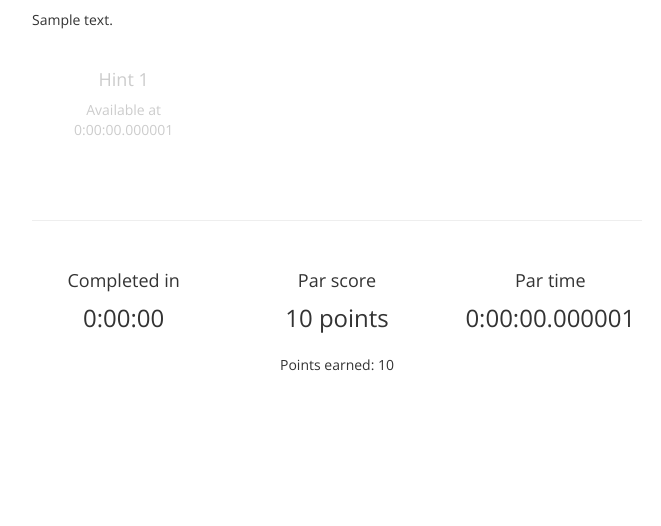
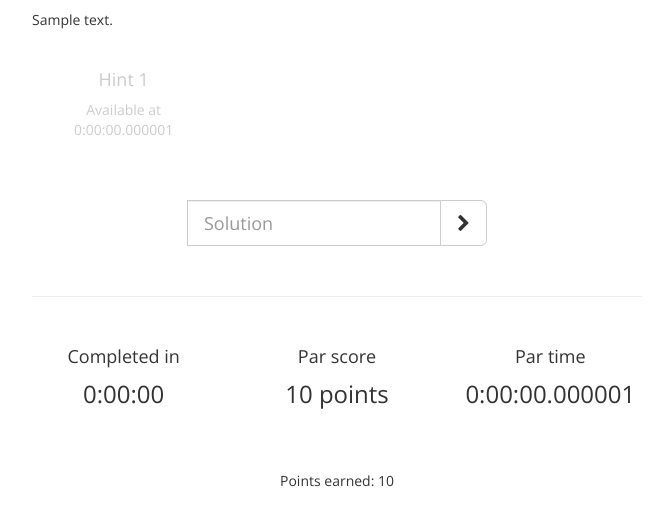
Before and after one commit to kevinzhe/puzzlehunt-112, a Django app: page /p/1/ in a window 1280 px wide. Shown: the part 201-727 px from the top of the page, without its empty margins (303-964 px from the left). Run offline with Django 3.2, Linux system fonts and the light colour scheme; a user stored in the database is signed in; tables that the repository leaves empty hold one stand-in row (values such as "Sample post"); some libraries are stand-ins or nearby versions.

Commit message:
Class based Puzzle view and form for puzzle page

```diff
--- a/puzzlehunt_112_f15/puzzlehunt/static/puzzlehunt/css/puzzle.css
+++ b/puzzlehunt_112_f15/puzzlehunt/static/puzzlehunt/css/puzzle.css
@@ -25,4 +25,11 @@ hr {
 .info-content {
     font-weight: 300;
     font-size: 24px;
+    margin-bottom: 40px;
 }
+
+.solution-form {
+    max-width: 300px;
+    margin: 0 auto;
+    margin-bottom: 50px;
+}
--- a/puzzlehunt_112_f15/puzzlehunt/static/puzzlehunt/js/puzzle.js
+++ b/puzzlehunt_112_f15/puzzlehunt/static/puzzlehunt/js/puzzle.js
@@ -1,16 +1,4 @@
 $(document).ready(function() {
-    //var setProgress = function() {
-    //    var progressBar = $('#puzzle-progress');
-    //    var startTime = progressBar.data('starttime');
-    //    var limit = progressBar.data('parlimit');
-    //    var now = Math.floor(Date.now()/1000);
-    //    var progress = Math.min(((now-startTime)/limit*100),100);
-    //    progressBar.css({width:progress+'%'});
-    //};
-    //setProgress();
-    //window.setInterval(setProgress, 5000);
-
-
     var parTimer = $('#par-timer');
 
     var startTime = parTimer.data('start-time');
@@ -21,6 +9,7 @@ $(document).ready(function() {
 
     parTimer.timer({
         seconds: elapsed,
+        format: '%m:%s',
     });
 
     $('.hint').each(function() {
@@ -28,4 +17,5 @@ $(document).ready(function() {
         var shownAfter = $(this).data('show-after');
         var remaining = Math.max(timeToShow-now, 0);
     });
+
 });
--- a/puzzlehunt_112_f15/puzzlehunt/templates/puzzlehunt/puzzle.html
+++ b/puzzlehunt_112_f15/puzzlehunt/templates/puzzlehunt/puzzle.html
@@ -44,8 +44,15 @@
 {% endfor %}
         </div>
 
-        <div class='row'>
+        <div class='row solution-form'>
             <form>
+                <div class='input-group input-group-lg'>
+                    <label for='{{ form.solution.id_for_label }}' class='sr-only'>Solution</label>
+                    <input class='form-control solution-field' id='{{ form.solution.auto_id }}' name='{{ form.solution.html_name }}' type='text' placeholder='Solution' required>
+                    <span class='input-group-btn'>
+                        <button class='btn btn-default' id='submit' type='submit'><i class='fa fa-chevron-right'></i></button>
+                    </span>
+                </div>
             </form>
         </div>
 
--- a/puzzlehunt_112_f15/puzzlehunt/urls.py
+++ b/puzzlehunt_112_f15/puzzlehunt/urls.py
@@ -3,9 +3,21 @@ from django.contrib.auth import views as auth_views
 from . import views
 
 urlpatterns = [
-    url(r'^$', views.home, name='puzzlehunt-home'),
-    url(r'^p/$', views.puzzle_index, name='puzzle-index'),
-    url(r'^p/(?P<puzzle_id>[0-9]+)/$', views.puzzle, name='puzzle'),
-    url(r'^login$', auth_views.login, {'template_name':'login.html', 'extra_context':{'next':'/p'}}, name='login'),
-    url(r'^logout$', auth_views.logout, {'next_page': views.home}, name='logout'),
+    url(r'^$',
+        views.home,
+        name='puzzlehunt-home'),
+    url(r'^p/$',
+        views.puzzle_index,
+        name='puzzle-index'),
+    url(r'^p/(?P<puzzle_id>[0-9]+)/$',
+        views.PuzzleView.as_view(),
+        name='puzzle'),
+    url(r'^login$',
+        auth_views.login,
+        {'template_name':'login.html', 'extra_context':{'next':'/p'}},
+        name='login'),
+    url(r'^logout$',
+        auth_views.logout,
+        {'next_page': views.home},
+        name='logout'),
 ]
--- a/puzzlehunt_112_f15/puzzlehunt/views.py
+++ b/puzzlehunt_112_f15/puzzlehunt/views.py
@@ -1,48 +1,65 @@
 from django.shortcuts import render, get_object_or_404, redirect
 from django.contrib.auth.decorators import login_required
+from django.utils.decorators import method_decorator
 from django.utils.timezone import now
 from .models import Puzzle, PuzzleProgress, Hint, Team, TeamMember
+from django.views.generic import View
+from django import forms
+
+
+class PuzzleSolutionForm(forms.Form):
+    solution = forms.CharField()
+
+class PuzzleView(View):
+
+    @method_decorator(login_required)
+    def get(self, request, puzzle_id):
+        # Get the team
+        try: team = TeamMember.objects.get(user=request.user).team
+        except TeamMember.DoesNotExist: return redirect(home)
+        # Get the puzzle+hints
+        puzzle = get_object_or_404(Puzzle, pk=puzzle_id)
+        hints = Hint.objects.filter(puzzle=puzzle)
+        # Get the progress
+        try: progress = PuzzleProgress.objects.get(puzzle=puzzle, team=team)
+        except PuzzleProgress.DoesNotExist:
+            progress = PuzzleProgress(
+                team        = team,
+                puzzle      = puzzle,
+                start_time  = now()
+            )
+            progress.save()
+        for hint in hints:
+            hint.can_show = progress.start_time+hint.time_shown < now()
+            hint.time_to_show = int((progress.start_time+hint.time_shown).timestamp())
+        # Render the view
+        template_info = {
+            'form':         PuzzleSolutionForm(),
+            'order':        puzzle.order,
+            'title':        puzzle.title,
+            'subtitle':     puzzle.subtitle,
+            'flavortext':   puzzle.flavortext,
+            'par_score':    puzzle.par_score,
+            'start_time':   progress.start_time,
+            'end_time':     progress.end_time,
+            'completed_in': progress.completed_in,
+            'score':        progress.score,
+            'par_duration_human': puzzle.time_limit,
+            'par_duration': int(puzzle.time_limit.total_seconds()),
+            'hints':        hints,
+        }
+        return render(request, 'puzzlehunt/puzzle.html', template_info)
+
+    @method_decorator(login_required)
+    def post(self, request, puzzle_id):
+        try: team = TeamMember.objects.get(user=request.user).team
+        except TeamMember.DoesNotExist: return redirect(home)
+
 
 
 def home(request):
     return render(request, 'puzzlehunt/home.html')
 
-@login_required
-def puzzle(request, puzzle_id):
-    # Get the team
-    try: team = TeamMember.objects.get(user=request.user).team
-    except TeamMember.DoesNotExist: return redirect(home)
-    # Get the puzzle+hints
-    puzzle = get_object_or_404(Puzzle, pk=puzzle_id)
-    hints = Hint.objects.filter(puzzle=puzzle)
-    # Get the progress
-    try: progress = PuzzleProgress.objects.get(puzzle=puzzle, team=team)
-    except PuzzleProgress.DoesNotExist:
-        progress = PuzzleProgress(
-            team        = team,
-            puzzle      = puzzle,
-            start_time  = now()
-        )
-        progress.save()
-    for hint in hints:
-        hint.can_show = progress.start_time+hint.time_shown < now()
-        hint.time_to_show = int((progress.start_time+hint.time_shown).timestamp())
-    # Render the view
-    template_info = {
-        'order':        puzzle.order,
-        'title':        puzzle.title,
-        'subtitle':     puzzle.subtitle,
-        'flavortext':   puzzle.flavortext,
-        'par_score':    puzzle.par_score,
-        'start_time':   progress.start_time,
-        'end_time':     progress.end_time,
-        'completed_in': progress.completed_in,
-        'score':        progress.score,
-        'par_duration_human': puzzle.time_limit,
-        'par_duration': int(puzzle.time_limit.total_seconds()),
-        'hints':        hints,
-    }
-    return render(request, 'puzzlehunt/puzzle.html', template_info)
 
 @login_required
 def puzzle_index(request):
```
